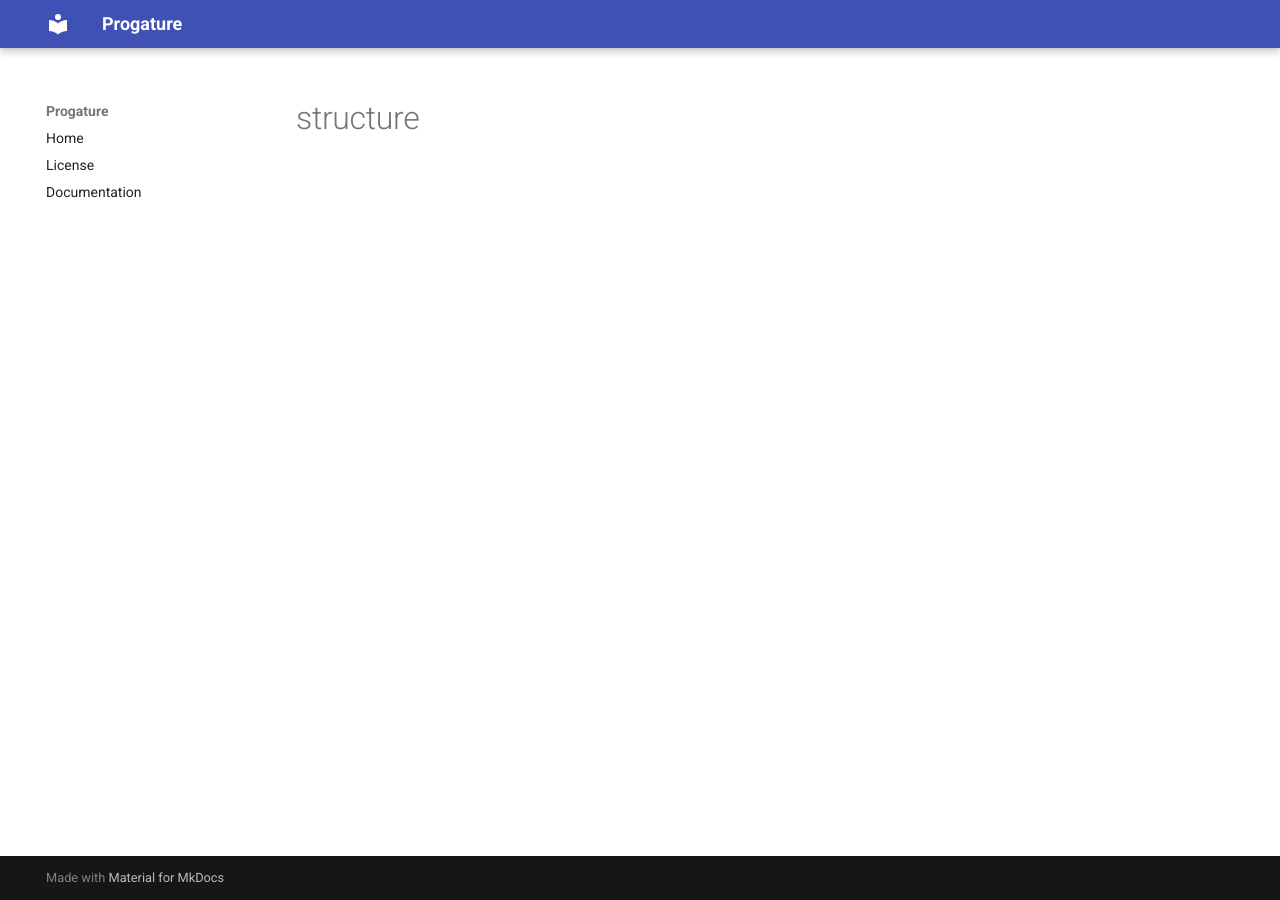
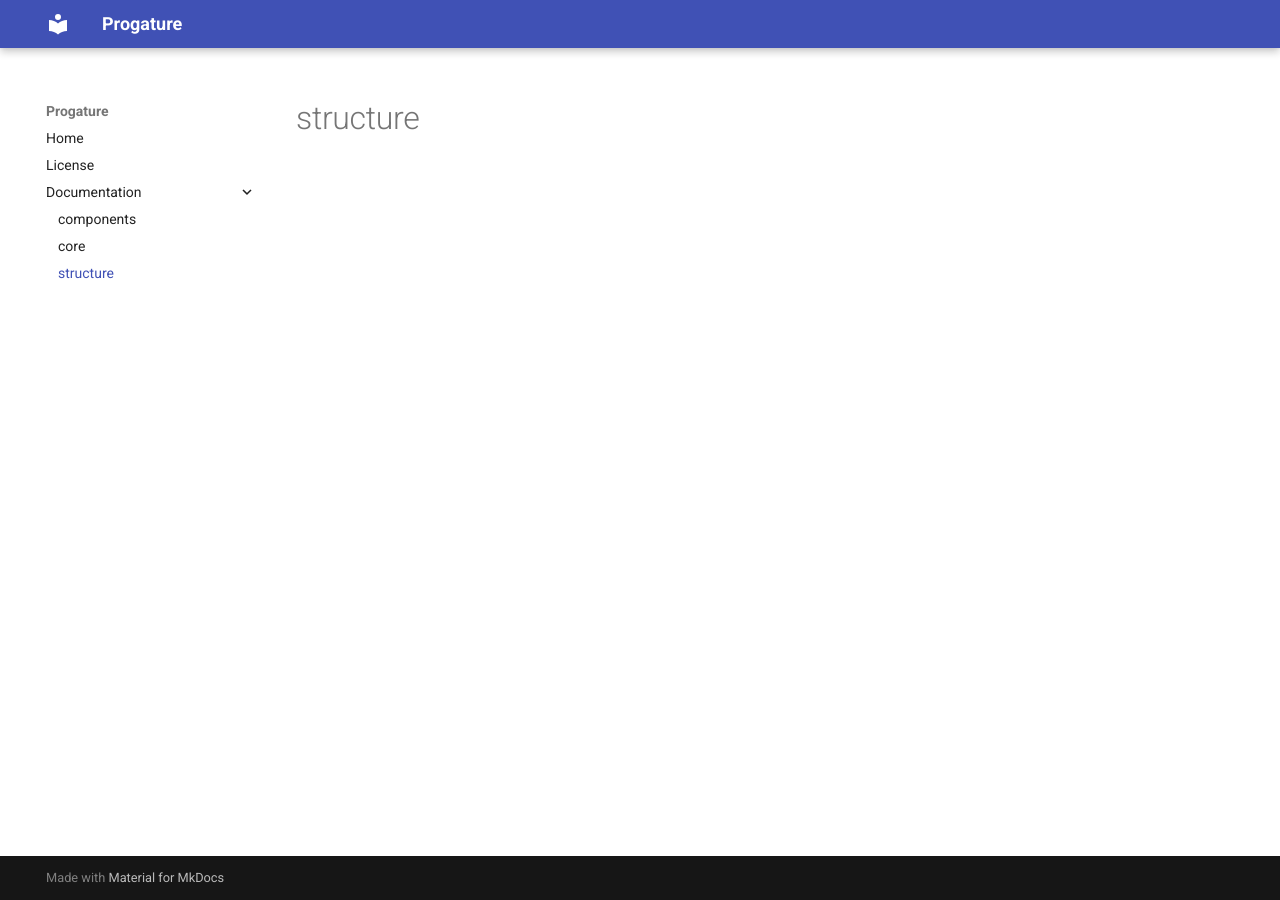
Before and after one commit to parsariyahi/progature, an MkDocs documentation site: the page built from docs/docs/structures/index.md, in a window 1280 px wide. Built offline with MkDocs 1.6.1 and Material for MkDocs 9.7.7, drawn with Linux system fonts in a browser that asks for light colours.

Commit message:
docs(mkdocs): add ``nav``  options

```diff
--- a/docs/mkdocs.yml
+++ b/docs/mkdocs.yml
@@ -21,4 +21,7 @@ nav:
 
   - License: 'license.md'
 
-  - Documentation: 'documents.md'
+  - Documentation:
+    - components/index.md
+    - core/index.md
+    - structures/index.md
```
